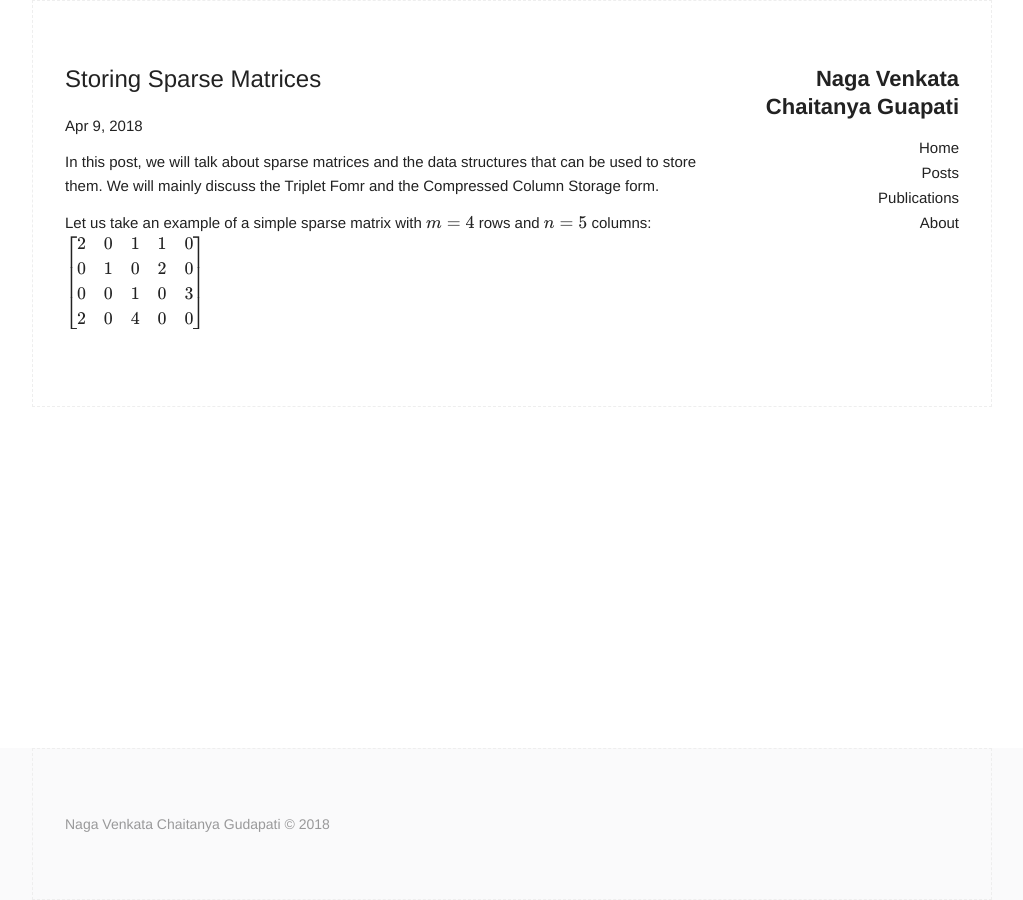
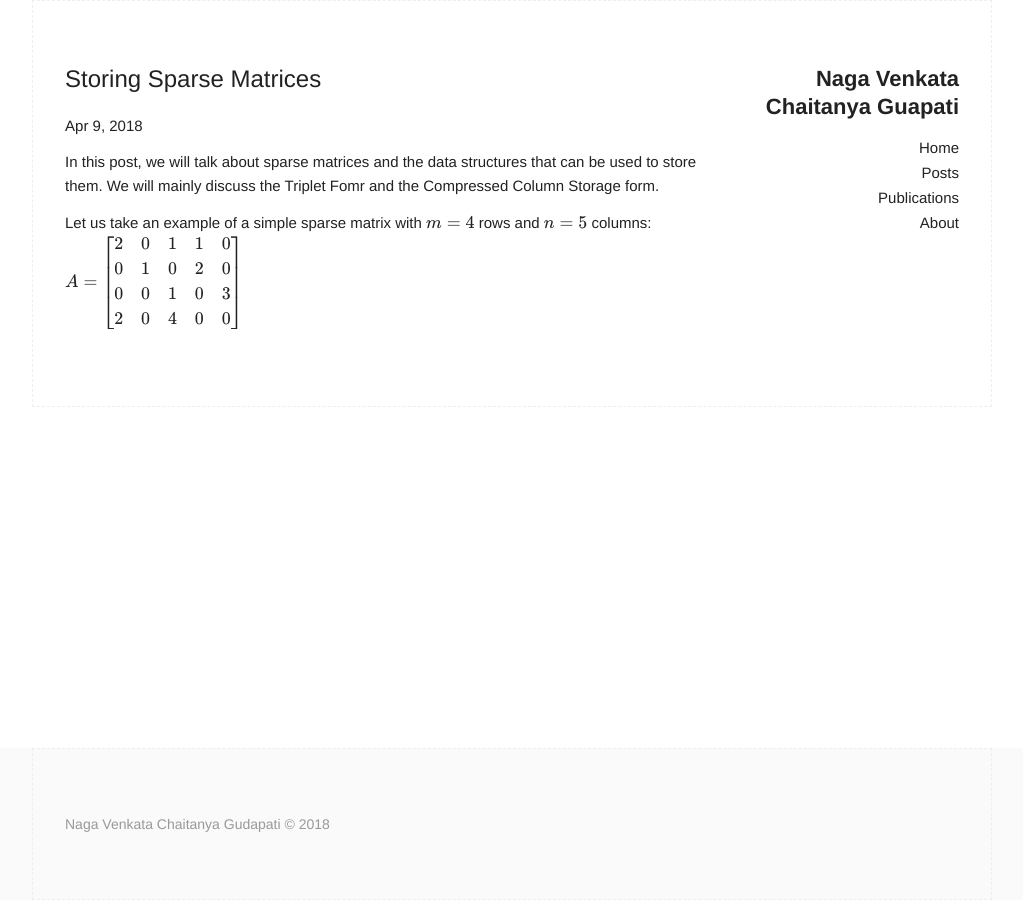
Before and after one commit to CGudapati/cgudapati.github.io, a Jekyll site: the page built from _posts/2018-04-09-Storing-Sparse-Matrices.markdown, in a window 1280 px wide. Shown: the whole page, without its empty margins (128-1151 px from the left). Built offline with Jekyll 4.4.1, drawn with Linux system fonts in a browser that asks for light colours; formulas are drawn with MathJax 3.

```diff
--- a/_posts/2018-04-09-Storing-Sparse-Matrices.markdown
+++ b/_posts/2018-04-09-Storing-Sparse-Matrices.markdown
@@ -8,6 +8,4 @@
 In this post, we will talk about sparse matrices and the data structures that can be used to store them. We will mainly discuss the Triplet Fomr and the Compressed Column Storage form.
 
 Let us take an example of a simple sparse matrix with $m = 4$ rows  and $n = 5$ columns:
-$$
-   \begin{bmatrix}2 & 0 & 1& 1 & 0\\0  & 1 & 0 & 2 &0\\0 &0 &1 &0 &3\\2 &0 &4  &0 &0\end{bmatrix}
-$$
+$$A =   \begin{bmatrix}2 & 0 & 1& 1 & 0\\0  & 1 & 0 & 2 &0\\0 &0 &1 &0 &3\\2 &0 &4  &0 &0 \end{bmatrix} $$
```
